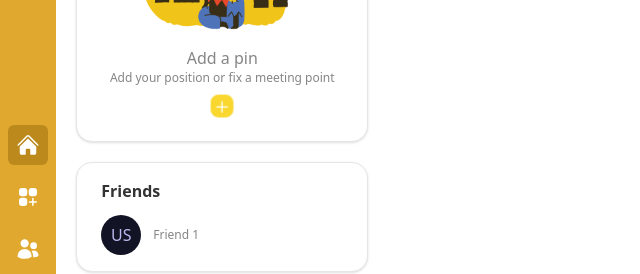
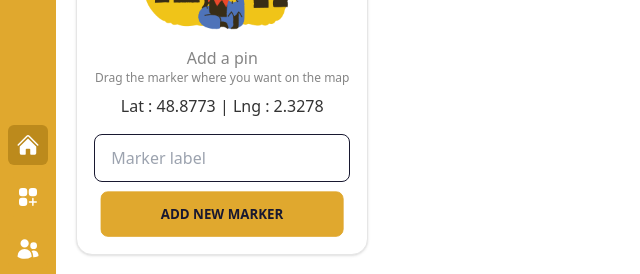
Before and after one commit to LAMA-TEAM/findmyfriends-front, a Nuxt app: page /dashboard in a window 1280 px wide. Shown: the part 207-481 px from the top of the page, without its empty margins (0-640 px from the left). Built offline with nearby package versions, Linux system fonts and the light colour scheme; what @fawmi/vue-google-maps would draw is missing.

Commit message:
(front) - can create new marker + show users marker

```diff
--- a/components/Map.vue
+++ b/components/Map.vue
@@ -4,20 +4,22 @@ const emits = defineEmits(["marker-clicked"]);
 const openedMarkerID = ref(null);
 const center = ref({ lat: 48.8773406, lng: 2.327774 });
 const newMarker = ref({
-  description: "",
+  label: "",
   position: {
     lat: 48.8773406,
     lng: 2.327774,
   },
 });
 
-function placeMarker(e) {
-  newMarker.position = {
-    lat: e.latLng.lat(),
-    lng: e.latLng.lng()
+const userMarkers = ref([
+  {
+    label: "",
+    position: {
+      lat: 48.0028,
+      lng: 0.1964
+    }
   }
-  console.log(newMarker.position)
-}
+])
 
 const handleDragEnd = (e) => {
   newMarker.position = {
@@ -45,7 +47,6 @@ const handleDragEnd = (e) => {
           }"
           ref="myMapRef"
           style="width: 75vw; height: 850px; margin: auto"
-          @click="placeMarker"
         >
           <GMapMarker
             :draggable="true"
@@ -53,6 +54,13 @@ const handleDragEnd = (e) => {
             :position="newMarker.position"
             @dragend="handleDragEnd"
           />
+          <GMapMarker
+            style="color: #111"
+            :key="index"
+            v-for="(m, index) in userMarkers"
+            :icon="'https://mts.googleapis.com/vt/icon/name=icons/spotlight/spotlight-waypoint-a.png&text=U&psize=11&font=fonts/Roboto-Regular.ttf&color=ff333333&ax=44&ay=48&scale=1'"
+            :position="m.position"
+          />
         </GMapMap>
       </div>
 </template>
--- a/pages/dashboard/index.vue
+++ b/pages/dashboard/index.vue
@@ -12,42 +12,11 @@
       >
         <img src="~/assets/img/bermuda-751.png" style="width: 170px" />
         <div class="stat-title">Add a pin</div>
-        <div class="stat-desc">Add your position or fix a meeting point</div>
-        <label for="my-modal"
-          ><button class="btn btn-secondary btn-xs btn-square mt-2">
-            <svg
-              xmlns="http://www.w3.org/2000/svg"
-              fill="none"
-              viewBox="0 0 24 24"
-              stroke-width="1.5"
-              stroke="#fff"
-              class="w-6 h-6"
-            >
-              <path
-                stroke-linecap="round"
-                stroke-linejoin="round"
-                d="M12 6v12m6-6H6"
-              />
-            </svg></button
-        ></label>
-        <input type="checkbox" id="my-modal" class="modal-toggle" />
-        <div class="modal">
-          <div class="modal-box">
-            <label for="my-modal-3" class="btn btn-sm btn-circle absolute right-2 top-2">✕</label>
-
-            <h3 class="font-bold text-lg">
-              Add
-            </h3>
-            <p class="py-4">
-              share localisation
-            </p>
-            <p class="py-4">
-              add a meeting point
-            </p>
-            <div class="modal-action">
-              <label for="my-modal" class="btn">Share</label>
-            </div>
-          </div>
+        <div class="stat-desc">Drag the marker where you want on the map</div>
+        <div class="my-2">Lat : {{ newMarkerPos.lat.toFixed(4) }} | Lng : {{ newMarkerPos.lng.toFixed(4) }}</div>
+        <div>
+          <input class="my-2 input input-bordered input-accent w-full max-w-xs" placeholder="Marker label" type="text"/>
+          <button class="btn btn-primary btn-wide">Add new marker</button>
         </div>
       </div>
     </div>
@@ -97,7 +66,13 @@ definePageMeta({
   layout: "dashboard",
 });
 
+const newMarkerPos = ref({
+  lat: 48.8773406,
+  lng: 2.327774
+})
+
 const handleMarkerClicked = (marker) => {
   console.log("from index.vue", marker);
+  newMarkerPos.value = marker
 };
 </script>
```
